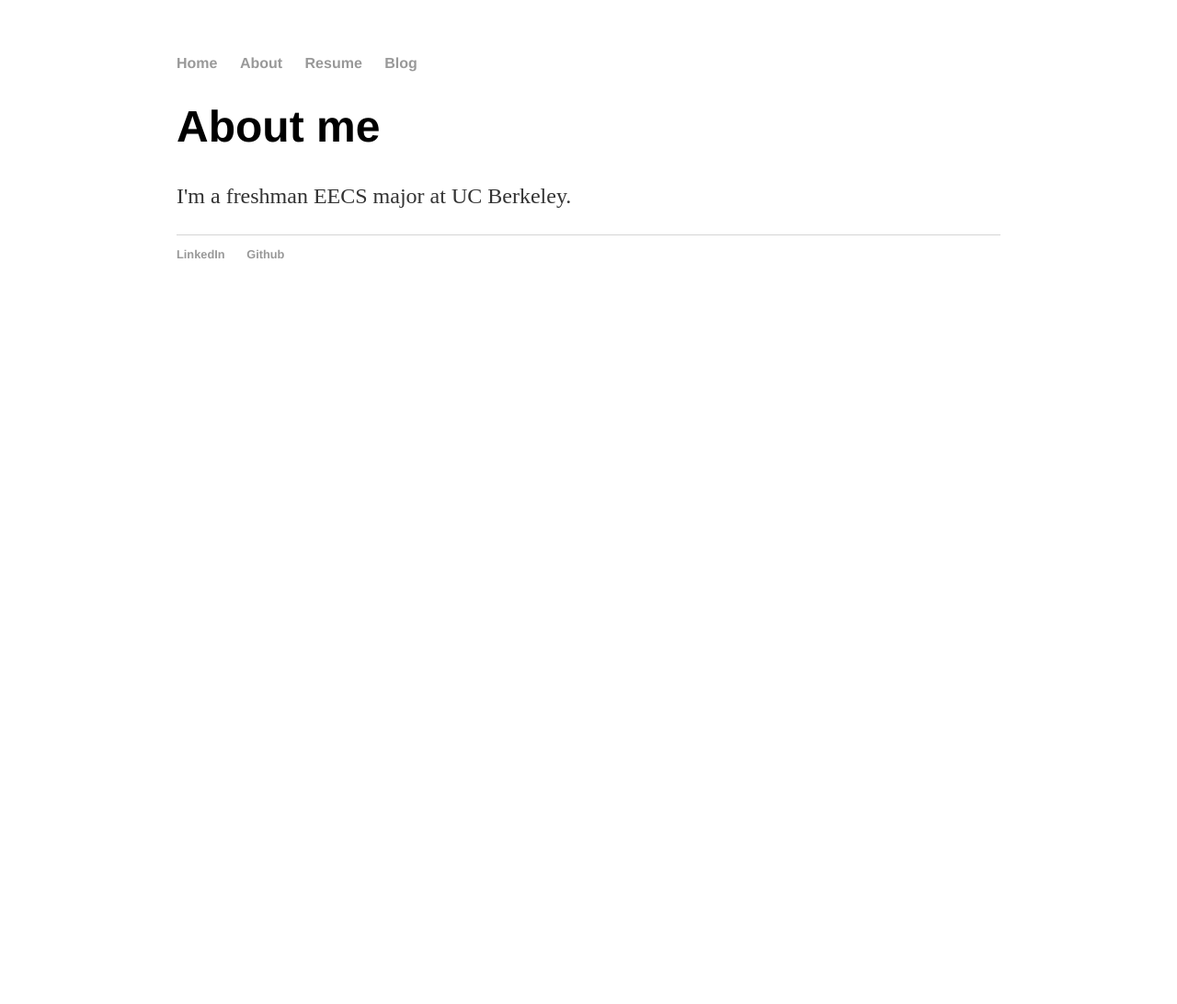
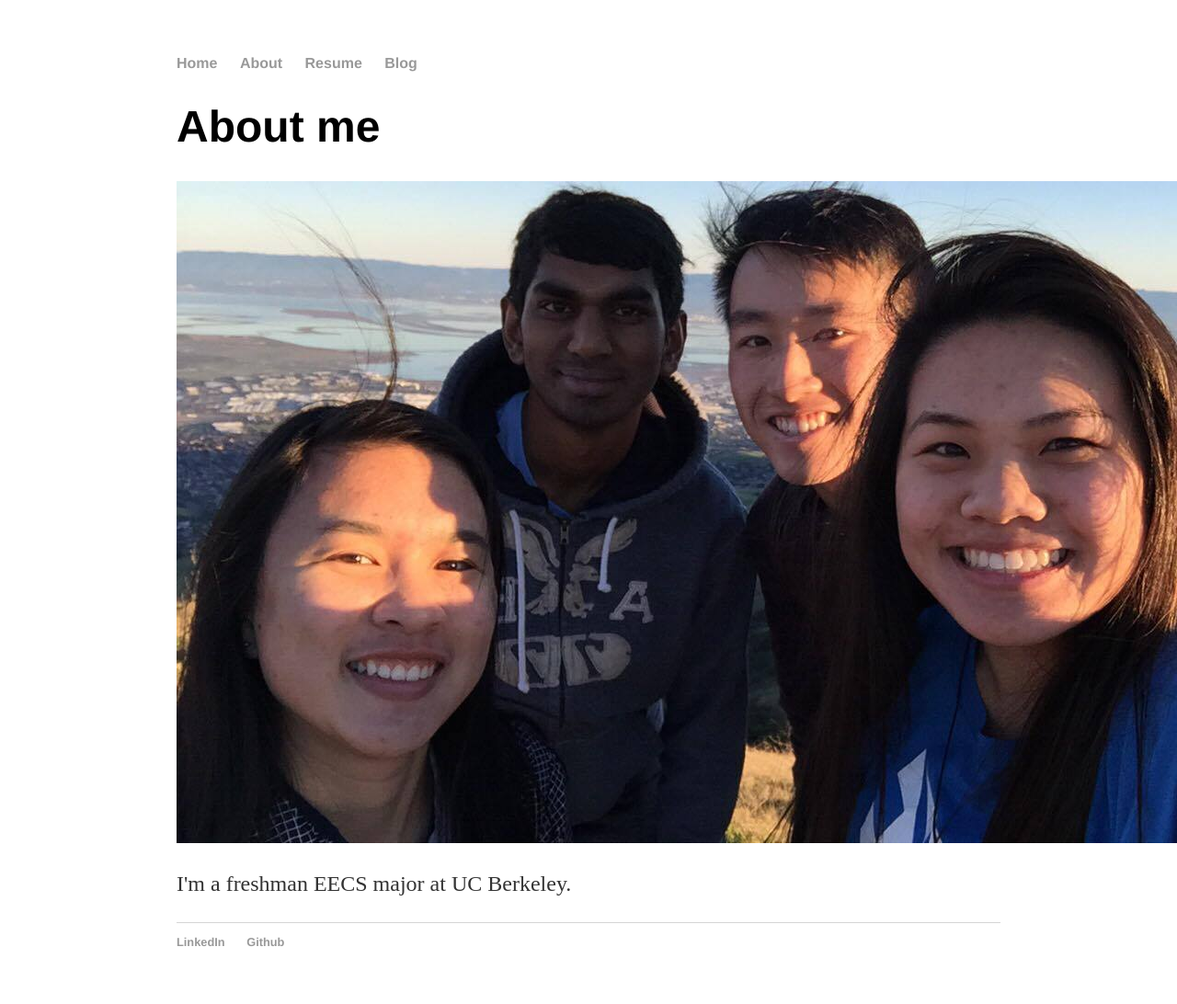
Before and after one commit to JustinMi/JustinMi.github.io, a Jekyll site: the page built from about/index.html, in a window 1280 px wide. Shown: the whole page at 92% size. Built offline with Jekyll 4.4.1, drawn with Linux system fonts in a browser that asks for light colours; before the commit the page ends 900 px from its top, so only the background shows below that.

Commit message:
added images

```diff
--- a/about/index.html
+++ b/about/index.html
@@ -4,5 +4,6 @@ title: About me
 ---
 <div class="blurb">
     <h1>{{ page.title }}</h1>
+    <img src="{{ site.baseurl }}/images/15776504_10206140868680581_738983371_o.jpg" alt="Mission Peak">
     <p> I'm a freshman EECS major at UC Berkeley. </p>
 </div><!-- /.blurb -->
```
Also changed, not shown: images/15776504_10206140868680581_738983371_o.jpg (added).
